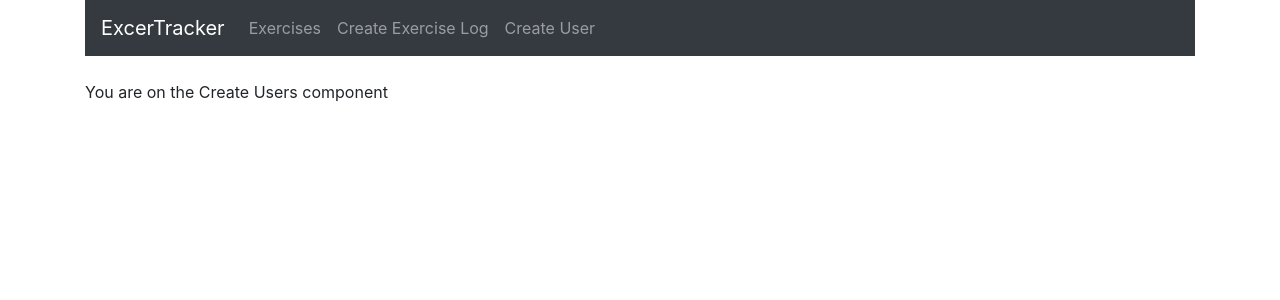
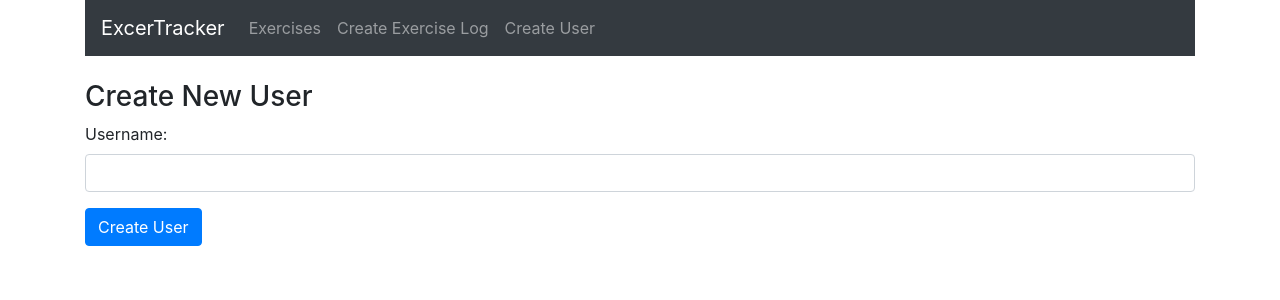
Before and after one commit to dchop/WorkoutTracker, a React (Create React App) app in the folder workout-tracker/: page /user in a window 1280 px wide. Shown: the top 300 px of the page. Built offline with nearby package versions, Linux system fonts and the light colour scheme.

Commit message:
Implemented create-user component

```diff
--- a/workout-tracker/package.json
+++ b/workout-tracker/package.json
@@ -6,6 +6,7 @@
     "@testing-library/jest-dom": "^5.11.4",
     "@testing-library/react": "^11.1.0",
     "@testing-library/user-event": "^12.1.10",
+    "axios": "^0.21.0",
     "react": "^17.0.1",
     "react-datepicker": "^3.3.0",
     "react-dom": "^17.0.1",
--- a/workout-tracker/src/components/create-user.component.js
+++ b/workout-tracker/src/components/create-user.component.js
@@ -1,10 +1,55 @@
 import React, {Component} from 'react';
 
 export default class CreateUsers extends Component {
+    constructor(props){
+        super(props);
+
+        this.onChangeUsername = this.onChangeUsername.bind(this);
+        this.onSubmit = this.onSubmit.bind(this);
+
+        this.state = {
+            username: '',
+        }
+    }
+
+    onChangeUsername(e){
+        this.setState({
+            username: e.target.value
+        });
+    }
+
+    onSubmit(e){
+        e.preventDefault();
+
+        const user = {
+            username: this.state.username,
+        }
+
+        console.log(user);
+
+        this.setState({
+            username: ''
+        })
+    }
+
     render() {
         return (
             <div>
-                <p>You are on the Create Users component</p>
+                <h3>Create New User</h3>
+                <form onSubmit={this.onSubmit}>
+                    <div className="form-group">
+                        <label>Username: </label>
+                        <input type="text"
+                            required
+                            className="form-control"
+                            value={this.state.username}
+                            onChange={this.onChangeUsername}
+                        />
+                    </div>
+                    <div className="form-group">
+                        <input type="submit" value="Create User" className="btn btn-primary" />
+                    </div>
+                </form>
             </div>
         )
     }
```
Also changed, not shown: 1 other file (tests, documents, lock files or other folders).
